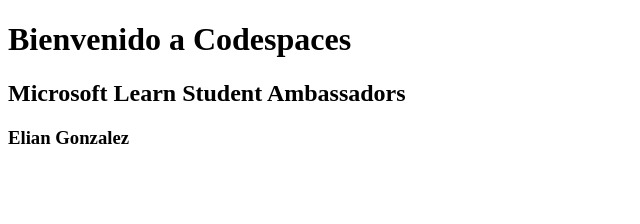
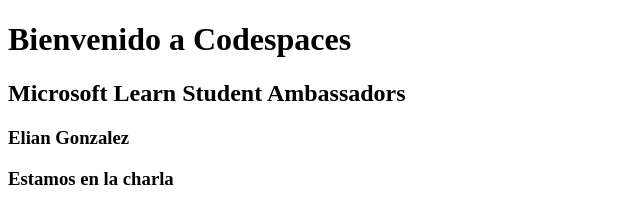
Before and after one commit to Elianhardy/Codespaces, a plain HTML site: page index.html in a window 1280 px wide. Shown: the whole page, without its empty margins (0-640 px from the left). Drawn offline with Linux system fonts and the light colour scheme.

Commit message:
Se agrego una linea en index y un archivo llamda hola

```diff
--- a/index.html
+++ b/index.html
@@ -12,5 +12,7 @@
 
     <h3>Elian Gonzalez</h3>
 
+    <h3>Estamos en la charla</h3>
+
 </body>
 </html>
```
Also changed, not shown: 1 other file.
